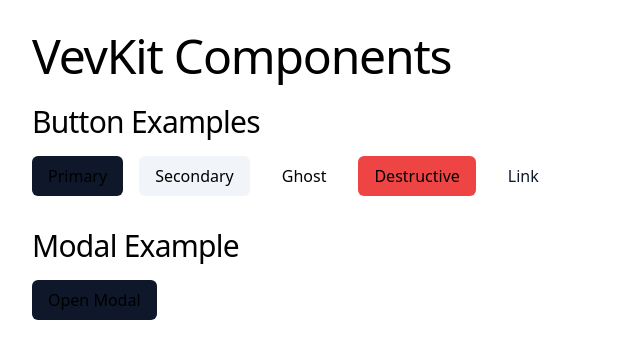
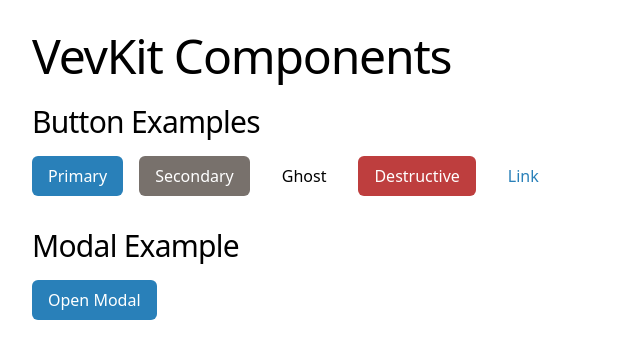
Before and after one commit to VevKit/vite-react, a React (Vite) app: page / in a window 1280 px wide. Shown: the top 358 px of the page, without its empty margins (0-640 px from the left). Built offline with nearby package versions, Linux system fonts and the light colour scheme.

Commit message:
change primary colors

```diff
--- a/src/index.css
+++ b/src/index.css
@@ -4,18 +4,38 @@
 @tailwind utilities;
 
 :root {
-  --primary: 15 23 42;
+  /* Primary: Baltic Blue */
+  --primary: 41 128 185; /* #2980B9 */
+  --primary-light: 52 152 219; /* #3498DB - Lighter shade for hover */
+  --primary-dark: 31 97 141; /* Darker shade for active/pressed */
   --primary-foreground: 255 255 255;
-  --secondary: 241 245 249;
-  --secondary-foreground: 15 23 42;
-  --destructive: 239 68 68;
+
+  /* Secondary: Warm granite */
+  --secondary: 120 113 108;
+  --secondary-light: 156 163 175;
+  --secondary-dark: 87 83 78;
+  --secondary-foreground: 255 255 255;
+
+  /* Accent: Nordic pine */
+  --accent: 104 121 110;
+  --accent-light: 134 151 140;
+  --accent-dark: 74 91 80;
+  --accent-foreground: 255 255 255;
+
+  /* Destructive: Lingonberry red */
+  --destructive: 190 62 62;
+  --destructive-light: 220 92 92;
+  --destructive-dark: 160 32 32;
   --destructive-foreground: 255 255 255;
-  --muted: 226 232 240;
-  --muted-foreground: 100 116 139;
-  --accent: 248 250 252;
-  --accent-foreground: 15 23 42;
-  --background: 255 255 255;
-  --foreground: 15 23 42;
+
+  /* Background */
+  --background: 250 249 246;
+  --background-subtle: 241 240 237;
+
+  /* Neutral */
+  --neutral: 107 114 128;
+  --neutral-light: 156 163 175;
+  --neutral-dark: 75 85 99;
 }
 
 html,
--- a/src/theme/tokens/colors.ts
+++ b/src/theme/tokens/colors.ts
@@ -1,24 +1,43 @@
+// src/theme/tokens/colors.ts
 export const colors = {
+  // Primary: Baltic Blue
   primary: {
-    DEFAULT: 'rgb(var(--primary))',
-    foreground: 'rgb(var(--primary-foreground))',
+    DEFAULT: 'rgb(41, 128, 185)', // Baltic Blue
+    light: 'rgb(52, 152, 219)', // Lighter shade
+    dark: 'rgb(31, 97, 141)', // Darker shade
+    foreground: 'rgb(255, 255, 255)',
   },
+
+  // Rest remains the same
   secondary: {
-    DEFAULT: 'rgb(var(--secondary))',
-    foreground: 'rgb(var(--secondary-foreground))',
+    DEFAULT: 'rgb(120, 113, 108)', // Scandinavian granite
+    light: 'rgb(156, 163, 175)',
+    dark: 'rgb(87, 83, 78)',
+    foreground: 'rgb(255, 255, 255)',
   },
+
+  accent: {
+    DEFAULT: 'rgb(104, 121, 110)', // Forest green
+    light: 'rgb(134, 151, 140)',
+    dark: 'rgb(74, 91, 80)',
+    foreground: 'rgb(255, 255, 255)',
+  },
+
   destructive: {
-    DEFAULT: 'rgb(var(--destructive))',
-    foreground: 'rgb(var(--destructive-foreground))',
+    DEFAULT: 'rgb(190, 62, 62)',
+    light: 'rgb(220, 92, 92)',
+    dark: 'rgb(160, 32, 32)',
+    foreground: 'rgb(255, 255, 255)',
   },
-  muted: {
-    DEFAULT: 'rgb(var(--muted))',
-    foreground: 'rgb(var(--muted-foreground))',
+
+  background: {
+    DEFAULT: 'rgb(250, 249, 246)',
+    subtle: 'rgb(241, 240, 237)',
   },
-  accent: {
-    DEFAULT: 'rgb(var(--accent))',
-    foreground: 'rgb(var(--accent-foreground))',
+
+  neutral: {
+    DEFAULT: 'rgb(107, 114, 128)',
+    light: 'rgb(156, 163, 175)',
+    dark: 'rgb(75, 85, 99)',
   },
-  background: 'rgb(var(--background))',
-  foreground: 'rgb(var(--foreground))',
-} as const;
+};
--- a/tailwind.config.js
+++ b/tailwind.config.js
@@ -8,11 +8,40 @@ export default {
   theme: {
     extend: {
       colors: {
-        primary: 'rgb(var(--primary))',
-        secondary: 'rgb(var(--secondary))',
-        accent: 'rgb(var(--accent))',
-        destructive: 'rgb(var(--destructive))',
-      },
+        primary: {
+          DEFAULT: 'rgb(var(--primary) / <alpha-value>)',
+          light: 'rgb(var(--primary-light) / <alpha-value>)',
+          dark: 'rgb(var(--primary-dark) / <alpha-value>)',
+          foreground: 'rgb(var(--primary-foreground) / <alpha-value>)'
+        },
+        secondary: {
+          DEFAULT: 'rgb(var(--secondary) / <alpha-value>)',
+          light: 'rgb(var(--secondary-light) / <alpha-value>)',
+          dark: 'rgb(var(--secondary-dark) / <alpha-value>)',
+          foreground: 'rgb(var(--secondary-foreground) / <alpha-value>)'
+        },
+        accent: {
+          DEFAULT: 'rgb(var(--accent) / <alpha-value>)',
+          light: 'rgb(var(--accent-light) / <alpha-value>)',
+          dark: 'rgb(var(--accent-dark) / <alpha-value>)',
+          foreground: 'rgb(var(--accent-foreground) / <alpha-value>)'
+        },
+        destructive: {
+          DEFAULT: 'rgb(var(--destructive) / <alpha-value>)',
+          light: 'rgb(var(--destructive-light) / <alpha-value>)',
+          dark: 'rgb(var(--destructive-dark) / <alpha-value>)',
+          foreground: 'rgb(var(--destructive-foreground) / <alpha-value>)'
+        },
+        background: {
+          DEFAULT: 'rgb(var(--background) / <alpha-value>)',
+          subtle: 'rgb(var(--background-subtle) / <alpha-value>)'
+        },
+        neutral: {
+          DEFAULT: 'rgb(var(--neutral) / <alpha-value>)',
+          light: 'rgb(var(--neutral-light) / <alpha-value>)',
+          dark: 'rgb(var(--neutral-dark) / <alpha-value>)'
+        }
+      }
     },
   },
   plugins: [],
```
